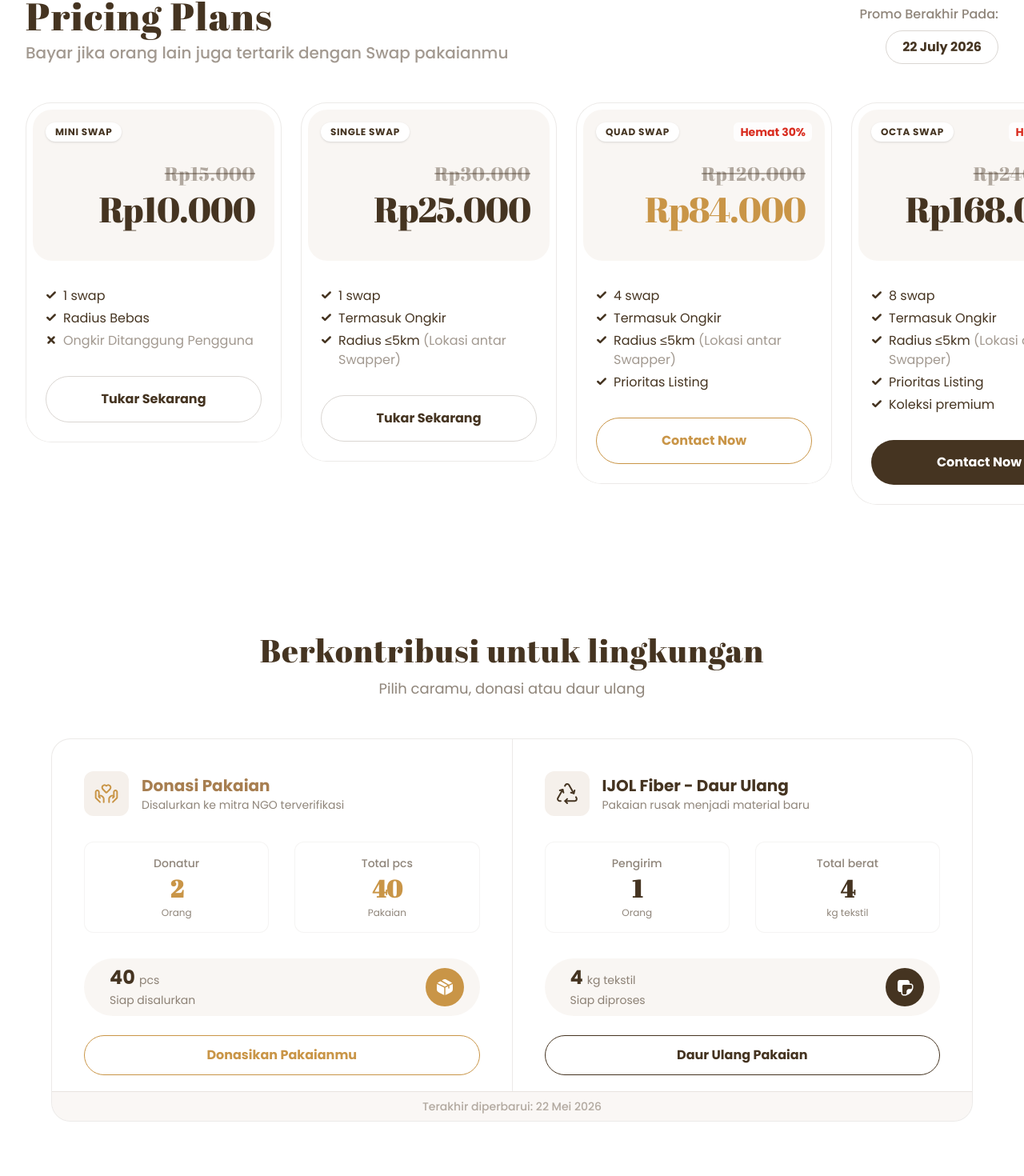
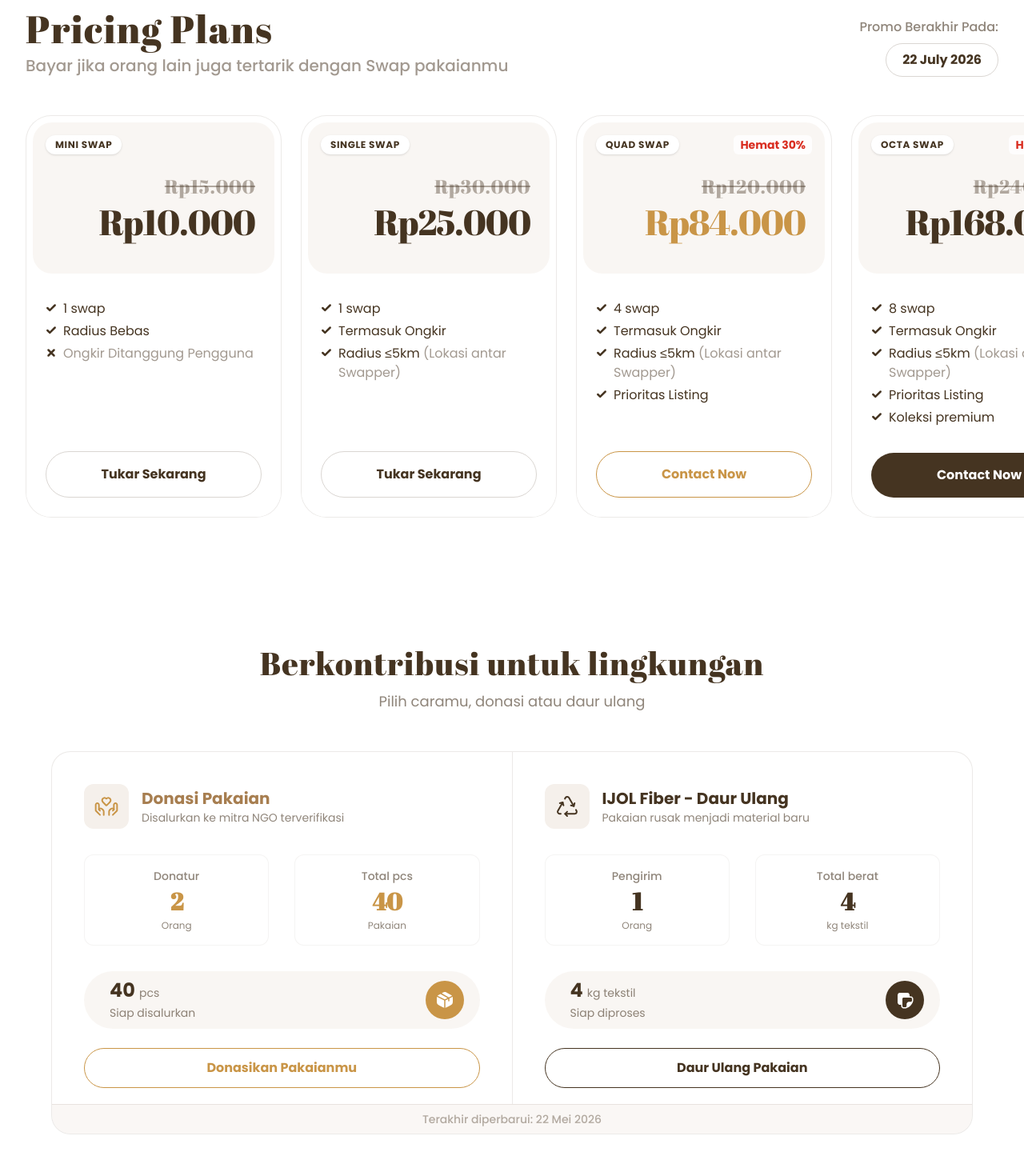
Before and after one commit to inncraftid-arch/ijol-client, a React (Vite) app: page / in a window 1280 px wide. Shown: the part 3397-4867 px from the top of the page at 80% size. Built offline with nearby package versions, Linux system fonts and the light colour scheme; no server answers; the database is empty.

Commit message:
bug(ui): from qa - adjust to figma

```diff
--- a/src/components/forms/uploadProductFormCopy.ts
+++ b/src/components/forms/uploadProductFormCopy.ts
@@ -2,7 +2,7 @@ export const uploadProductFormCopy = {
   header: {
     title: 'Daftarkan Pakaianmu',
     description:
-      'Upload baju yang tidak terpakai ke katalog IJOL. Tim kami akan review dan menghubungimu jika lolos QC.',
+      'Upload baju yang tidak terpakai ke katalog IJOL. Tim kami akan review dan menghubungimu jika lolos QC. Pastikan foto jelas dan informasi lengkap ya!',
     privacy: 'Kami melindungi datamu. Informasi pribadi tidak akan kami salahgunakan.',
   },
   sections: {
@@ -47,7 +47,8 @@ export const uploadProductFormCopy = {
     },
     itemName: {
       label: 'Nama item*',
-      helper: 'Hanya huruf, spasi, dan tanda hubung (-).',
+      helper: 'Contoh: Kemeja flannel kotak-kotak, Kaos Oversize, Celana jeans slim fit hitam',
+      placeholder: 'Isi nama jenis pakaianmu',
     },
     category: {
       label: 'Kategori*',
@@ -59,10 +60,12 @@ export const uploadProductFormCopy = {
     },
     brand: {
       label: 'Brand*',
+      placeholder: 'Masukkan brand',
     },
     size: {
       label: 'Ukuran*',
-      helper: 'Hanya angka dan huruf. Huruf otomatis menjadi kapital.',
+      helper: 'Contoh: S, M, L, XL, 30, 32, 38, Free Size',
+      placeholder: 'Masukkan ukurannya',
     },
     condition: {
       label: 'Kondisi item*',
@@ -71,18 +74,21 @@ export const uploadProductFormCopy = {
     description: {
       label: 'Deskripsi*',
       helper: 'Ceritakan detail item: warna, bahan, kondisi detail, alasan tidak dipakai, dll.',
+      placeholder: 'Masukkan deskripsi',
     },
     buyPrice: {
       label: 'Harga Item (Rp)*',
+      placeholder: 'Masukkan harga',
     },
     rentPrice: {
       label: 'Harga Sewa/hari (Rp)*',
+      placeholder: 'Masukkan harga',
     },
   },
   media: {
     browse: 'Browse',
     itemPhotoHelper:
-      'Upload minimal 1 foto untuk debug. Nanti bisa dinaikkan lagi menjadi tampak depan, belakang, dan detail kondisi.',
+      'Upload min. 3 foto: tampak depan, tampak belakang, dan detail kondisi. Max 5MB per foto. Format JPG/PNG.',
     proofHelper:
       'Opsional. Pilih tipe bukti terlebih dahulu, lalu upload label, tag, nota, atau bukti pembelian.',
     removeFile: 'Hapus file',
@@ -91,7 +97,7 @@ export const uploadProductFormCopy = {
     preLoved: {
       label: 'Pre-Loved Item',
       helper:
-        'Aktifkan kalau item boleh dibeli. Pembeli perlu mengirim minimal 1 pakaian tidak terpakai ke IJOL Fiber.',
+        'Apabila kamu mengaktifkan Pre-Loved, calon pembeli perlu mengirim minimal 1 pakaian tidak terpakai ke IJOL Fiber — apapun kondisinya. Ini memastikan satu pakaian masuk, satu pakaian keluar.',
     },
     rental: {
       label: 'Sewa Item',
--- a/src/components/layout/Footer.tsx
+++ b/src/components/layout/Footer.tsx
@@ -10,7 +10,7 @@ export const Footer: React.FC = () => {
           {/* Left: Logo */}
           <div className="shrink-0 w-full md:w-auto flex justify-center md:justify-start">
             <Link to="/">
-              <img src="/assets/images/logo.dark.svg" alt="IJOL" className="h-8" />
+              <img src="/assets/images/logo.dark.full.svg" alt="IJOL" className="h-8" />
             </Link>
           </div>
 
--- a/src/components/layout/Navbar.tsx
+++ b/src/components/layout/Navbar.tsx
@@ -5,6 +5,7 @@ import { UploadProductDrawerWithUserLookup as UploadProductDrawer } from '../for
 import { contactEmailUrl } from '../../config/contact';
 
 const donationFormUrl = 'https://forms.gle/SUqFHTXzJGmDLxXb7';
+const recycleFormUrl = 'https://forms.gle/XcAZsha65NmZg1bx7';
 
 export const Navbar: React.FC = () => {
   const [isMobileMenuOpen, setIsMobileMenuOpen] = useState(false);
@@ -15,7 +16,7 @@ export const Navbar: React.FC = () => {
   const navLinks = [
     { label: 'Koleksi Outfit', to: '/collections' },
     { label: 'Donasi', to: donationFormUrl, external: true },
-    { label: 'Daur Ulang', to: '/#recycle' },
+    { label: 'Daur Ulang', to: recycleFormUrl, external: true },
   ];
 
   const preventSameRouteReload = (
--- a/src/components/sections/ContributionSection.tsx
+++ b/src/components/sections/ContributionSection.tsx
@@ -2,6 +2,7 @@ import React from 'react';
 import { motion } from 'framer-motion';
 
 const donationFormUrl = 'https://forms.gle/SUqFHTXzJGmDLxXb7';
+const recycleFormUrl = 'https://forms.gle/XcAZsha65NmZg1bx7';
 
 export const ContributionSection: React.FC = () => {
   const renderDonasiCard = () => (
@@ -88,9 +89,14 @@ export const ContributionSection: React.FC = () => {
       </div>
 
       <div className="mt-auto">
-        <button className="w-full bg-white border border-brand-dark text-brand-dark hover:bg-[#F5F0EB]/50 py-3 rounded-full font-bold transition-colors">
+        <a
+          href={recycleFormUrl}
+          target="_blank"
+          rel="noreferrer"
+          className="block w-full bg-white border border-brand-dark text-brand-dark hover:bg-[#F5F0EB]/50 py-3 rounded-full font-bold transition-colors text-center"
+        >
           Daur Ulang Pakaian
-        </button>
+        </a>
       </div>
     </div>
   );
--- a/src/components/sections/PricingSection.tsx
+++ b/src/components/sections/PricingSection.tsx
@@ -1,5 +1,6 @@
 import React, { useRef } from 'react';
 import { motion } from 'framer-motion';
+import { Link } from 'react-router';
 import { contactEmailUrl } from '../../config/contact';
 
 type Feature = {
@@ -37,6 +38,7 @@ const plans: PricingPlan[] = [
     buttonVariant: 'outline',
     buttonTextColor: 'text-[#453421]',
     buttonBorderColor: 'border-[#453421]/20',
+    buttonHref: '/collections',
   },
   {
     id: 'single',
@@ -52,6 +54,7 @@ const plans: PricingPlan[] = [
     buttonVariant: 'outline',
     buttonTextColor: 'text-[#453421]',
     buttonBorderColor: 'border-[#453421]/20',
+    buttonHref: '/collections',
   },
   {
     id: 'quad',
@@ -138,7 +141,7 @@ export const PricingSection: React.FC = () => {
 
       {/* Horizontal Scroll Container */}
       <div className="mt-8 md:mt-12 w-full overflow-x-auto pb-8 hide-scrollbar">
-        <div className="flex items-start gap-4 md:gap-6 px-4 md:px-8 max-w-[1440px] mx-auto min-w-max">
+        <div className="flex items-stretch gap-4 md:gap-6 px-4 md:px-8 max-w-[1440px] mx-auto min-w-max">
           {plans.map((plan, index) => (
             <motion.div
               key={plan.id}
@@ -146,7 +149,7 @@ export const PricingSection: React.FC = () => {
               whileInView={{ opacity: 1, x: 0 }}
               viewport={{ once: true, margin: "-50px" }}
               transition={{ duration: 0.5, delay: index * 0.1 }}
-              className="w-[270px] sm:w-[300px] md:w-[320px] flex-shrink-0 rounded-[2rem] border border-brand-dark/10 bg-white flex flex-col overflow-hidden"
+              className="flex w-[270px] flex-shrink-0 flex-col overflow-hidden rounded-[2rem] border border-brand-dark/10 bg-white sm:w-[300px] md:w-[320px]"
             >
               {/* Card Header (Colored Background) */}
               <div className="bg-[#F5F0EB]/60 p-6 pt-8 pb-10 m-2 rounded-[1.5rem] relative flex flex-col items-center justify-center min-h-[160px]">
@@ -172,8 +175,8 @@ export const PricingSection: React.FC = () => {
               </div>
 
               {/* Card Body (Features and Button) */}
-              <div className="p-6 flex flex-col grow justify-between bg-white">
-                <ul className="flex flex-col gap-1 mb-8">
+              <div className="flex grow flex-col bg-white p-6">
+                <ul className="mb-8 flex flex-col gap-1">
                   {plan.features.map((feature, i) => (
                     <li key={i} className="flex items-start gap-2 text-sm md:text-base text-medium">
                       {feature.included ? <CheckIcon /> : <CrossIcon />}
@@ -184,12 +187,16 @@ export const PricingSection: React.FC = () => {
                   ))}
                 </ul>
 
-                {plan.buttonHref ? (
-                  <a href={plan.buttonHref} className={getPlanButtonClassName(plan)}>
+                {plan.buttonHref?.startsWith('/') ? (
+                  <Link to={plan.buttonHref} className={`mt-auto ${getPlanButtonClassName(plan)}`}>
+                    {plan.buttonText}
+                  </Link>
+                ) : plan.buttonHref ? (
+                  <a href={plan.buttonHref} className={`mt-auto ${getPlanButtonClassName(plan)}`}>
                     {plan.buttonText}
                   </a>
                 ) : (
-                  <button type="button" className={getPlanButtonClassName(plan)}>
+                  <button type="button" className={`mt-auto ${getPlanButtonClassName(plan)}`}>
                     {plan.buttonText}
                   </button>
                 )}
--- a/src/components/sections/TrendSection.tsx
+++ b/src/components/sections/TrendSection.tsx
@@ -16,14 +16,14 @@ export const TrendSection: React.FC = () => {
 
   return (
     <section ref={containerRef} className="py-12 md:py-16 xl:py-20 overflow-hidden bg-white">
-      <div className="container mx-auto px-4 md:px-8 max-w-[1440px] mb-8 md:mb-12 flex flex-col items-center">
+      <div className="container mx-auto px-4 md:px-8 max-w-[1440px] mb-10 md:mb-16 flex flex-col items-center">
         {/* Decorative Heading */}
-        <div className="relative w-full flex flex-col md:flex-row items-center justify-center pt-16 md:pt-0">
+        <div className="relative w-full flex flex-col md:flex-row items-center justify-center pt-28 sm:pt-32 md:pt-0">
           {/* Left decoration */}
           <img
             src="/assets/images/trend.left.svg"
             alt=""
-            className="absolute left-0 top-0 md:top-1/2 md:-translate-y-1/2 w-36 sm:w-44 lg:w-64 xl:w-88 h-auto pointer-events-none -ml-8 sm:-ml-4 md:ml-0"
+            className="absolute left-0 top-0 md:top-1/2 md:-translate-y-1/2 w-32 sm:w-40 lg:w-64 xl:w-88 h-auto pointer-events-none translate-x-0 sm:-translate-x-36 md:-translate-x-32 lg:-translate-x-24 xl:-translate-x-12"
           />
 
           <div className="flex flex-col items-center text-center px-2 z-10">
@@ -43,7 +43,7 @@ export const TrendSection: React.FC = () => {
           <img
             src="/assets/images/trend.right.svg"
             alt=""
-            className="absolute right-0 top-0 md:top-1/2 md:-translate-y-1/2 w-36 sm:w-44 lg:w-64 xl:w-88 h-auto pointer-events-none -mr-8 sm:-mr-4 md:mr-0"
+            className="absolute right-0 top-0 md:top-1/2 md:-translate-y-1/2 w-32 sm:w-40 lg:w-64 xl:w-88 h-auto pointer-events-none translate-x-0 sm:translate-x-36 md:translate-x-32 lg:translate-x-24 xl:translate-x-12"
           />
         </div>
       </div>
--- a/src/index.css
+++ b/src/index.css
@@ -14,6 +14,13 @@
 }
 
 @layer base {
+  html,
+  body,
+  #root {
+    max-width: 100%;
+    overflow-x: hidden;
+  }
+
   body {
     @apply font-sans bg-surface-light text-gray-800 antialiased;
   }
```
Also changed, not shown: src/components/forms/UploadProductDrawerWithUserLookup.tsx (+25 -8 lines), public/assets/images/logo.dark.full.svg (added).
